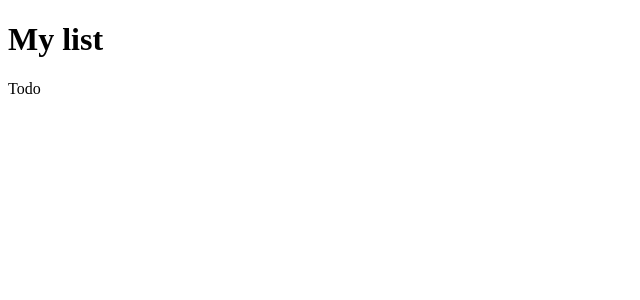
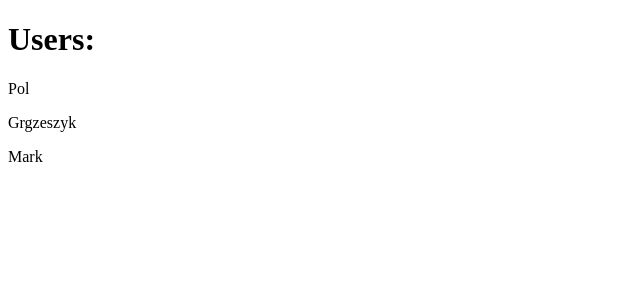
Before and after one commit to yaroslav2016/react-test, a React (Create React App) app: page / in a window 1280 px wide. Shown: the top 300 px of the page, without its empty margins (0-640 px from the left). Built offline with nearby package versions, Linux system fonts and the light colour scheme.

Commit message:
users name

```diff
--- a/src/components/App.js
+++ b/src/components/App.js
@@ -1,13 +1,19 @@
 import React from "react";
 import Todo from "./Todo/Todo";
+
+const user1 = "Pol";
+const user2 =  "Grgzeszyk";
+const user3 = "Mark";
 
 
 class App extends React.Component {
     render() {
         return (
         <div>
-            <h1>My list</h1>
-            <Todo />
+            <h1>Users:</h1>
+            <Todo name={user1} />
+            <Todo name={user2} />
+            <Todo name={user3} />
         </div>
         );
     }
--- a/src/components/Todo/Todo.js
+++ b/src/components/Todo/Todo.js
@@ -1,7 +1,7 @@
 import React from "react";
 
-const Todo = () => {
-    return <p>Todo</p>
+const Todo = (props) => {
+return <p>{props.name}</p>
 }
 
 export default Todo;
```
